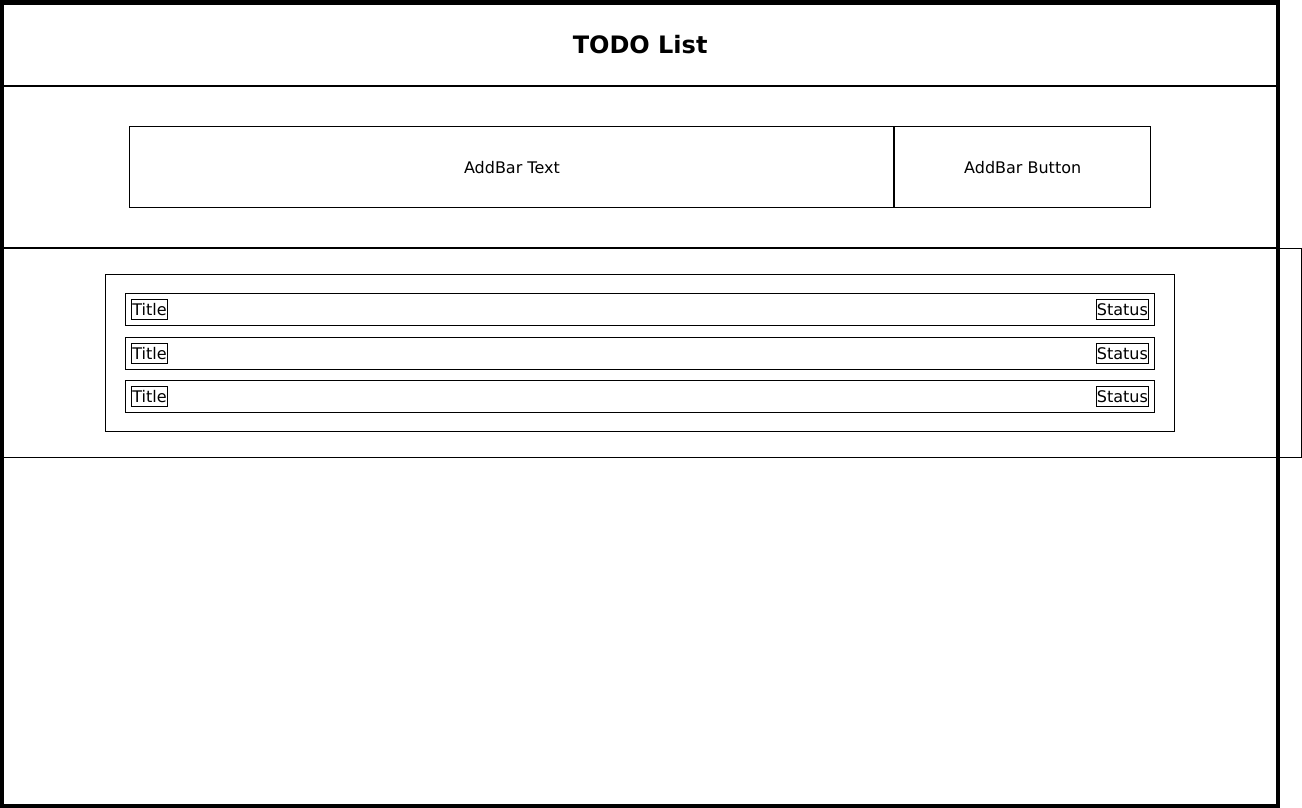
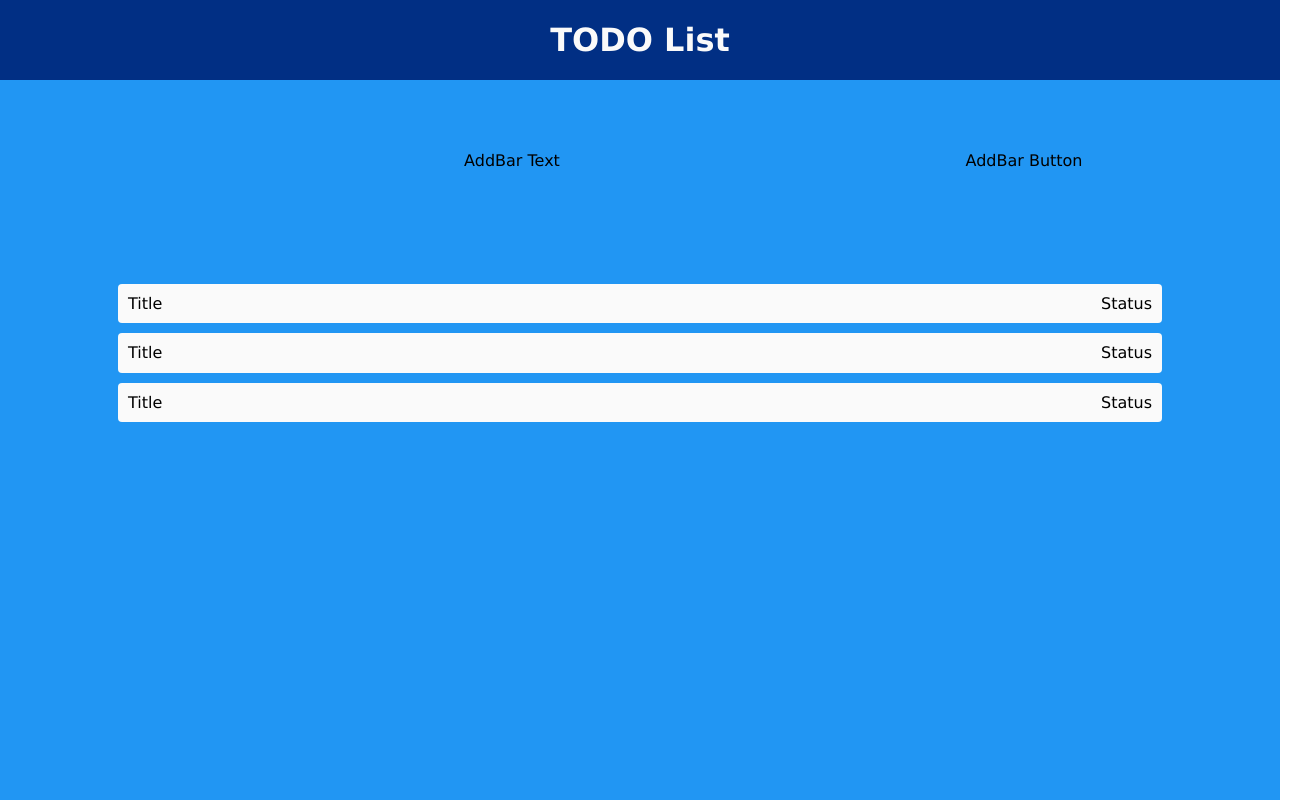
Before and after one commit to Roaring0202/TODO-Fullstack-App-Go-Gin-Postgres-React, a React (Create React App) app in the folder frontend/: page / in a window 1280 px wide. Shown: the whole page, 1302 px wide, since content can reach past the window. Built offline with nearby package versions, Linux system fonts and the light colour scheme.

Commit message:
Added Color Styling

```diff
--- a/frontend/src/App.css
+++ b/frontend/src/App.css
@@ -1,11 +1,13 @@
-* {
+/* * {
     border: 1px solid black !important;
-}
+} */
 
 .App {
     height: 100vh;
     display: flex;
     flex-direction: column;
     align-items: center;
-    font-family: 'Lucida Sans', 'Lucida Sans Regular', 'Lucida Grande', 'Lucida Sans Unicode', Geneva, Verdana, sans-serif;
+    font-family: "Lucida Sans", "Lucida Sans Regular", "Lucida Grande",
+        "Lucida Sans Unicode", Geneva, Verdana, sans-serif;
+    background-color: #2196f3;
 }
--- a/frontend/src/components/styles/Header.css
+++ b/frontend/src/components/styles/Header.css
@@ -6,5 +6,7 @@
     justify-content: center;
     align-items: center;
     font-weight: 600;
-    font-size: x-large;
+    font-size: xx-large;
+    background-color: #012f84;
+    color: #fafafa;
 }
--- a/frontend/src/components/styles/Todolist.css
+++ b/frontend/src/components/styles/Todolist.css
@@ -3,7 +3,7 @@
     /* height: 80%; */
     display: block;
     overflow: auto;
-    padding: 2%;
+    padding: 2% 0;
     display: flex;
     flex-direction: column;
     justify-content: center;
@@ -21,10 +21,26 @@
 
 .ListItem {
     width: 100%;
-    padding: 0.5%;
+    padding: 1%;
     margin: 0.5%;
     display: flex;
     flex-direction: row;
     justify-content: space-between;
     align-items: center;
+    background-color: #fafafa;
+    border-radius: 4px;
+    transition: all 0.3s cubic-bezier(0.25, 0.8, 0.25, 1);
 }
+
+.ListItem:hover {
+    box-shadow: 0 3px 6px rgba(0, 0, 0, 0.16), 0 3px 6px rgba(0, 0, 0, 0.23);
+}
+
+.Status {
+    transition: all 0.3s cubic-bezier(0.25, 0.8, 0.25, 1);
+}
+
+.Status:hover {
+    cursor: pointer;
+    transform: scale(1.05);
+}
```
